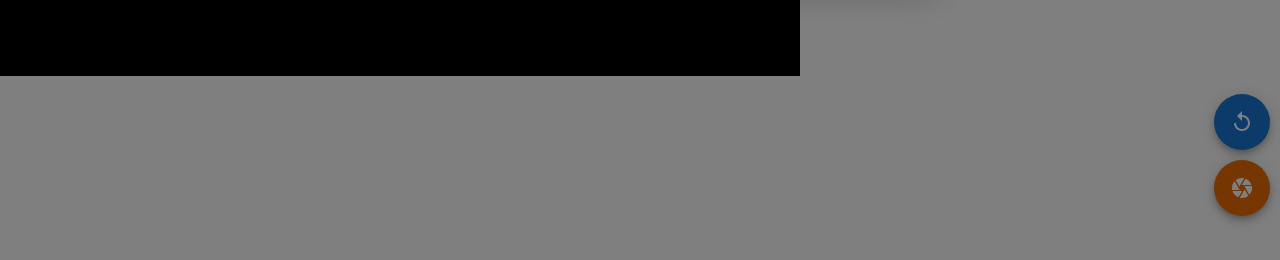
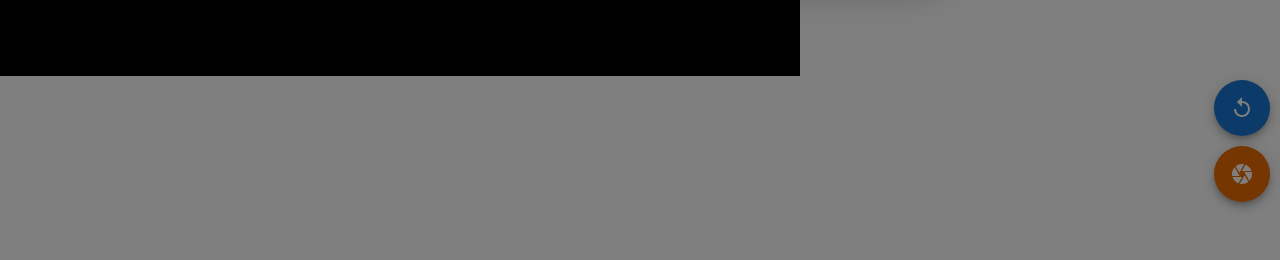
Before and after one commit to ezt-ltd/inventory-demo, a React (Create React App) app: page / in a window 1280 px wide. Shown: the part 524-784 px from the top of the page. Built offline with nearby package versions, Linux system fonts and the light colour scheme.

Commit message:
Update margin

```diff
--- a/src/pages/ScanCode/index.tsx
+++ b/src/pages/ScanCode/index.tsx
@@ -156,7 +156,7 @@
 
     return (
         <>
-            <div className="floating-wrapper" style={{marginTop: `calc(100vh - ${(66 * numOfFab) + 60}px)`}}>
+            <div className="floating-wrapper" style={{marginTop: `calc(100vh - ${(66 * numOfFab) + 74}px)`}}>
                 {
                     enableCamera && <div className="floating-button">
 		                <Fab aria-label="flip-camera" color="default" onClick={handleFlipCamera}>
```
